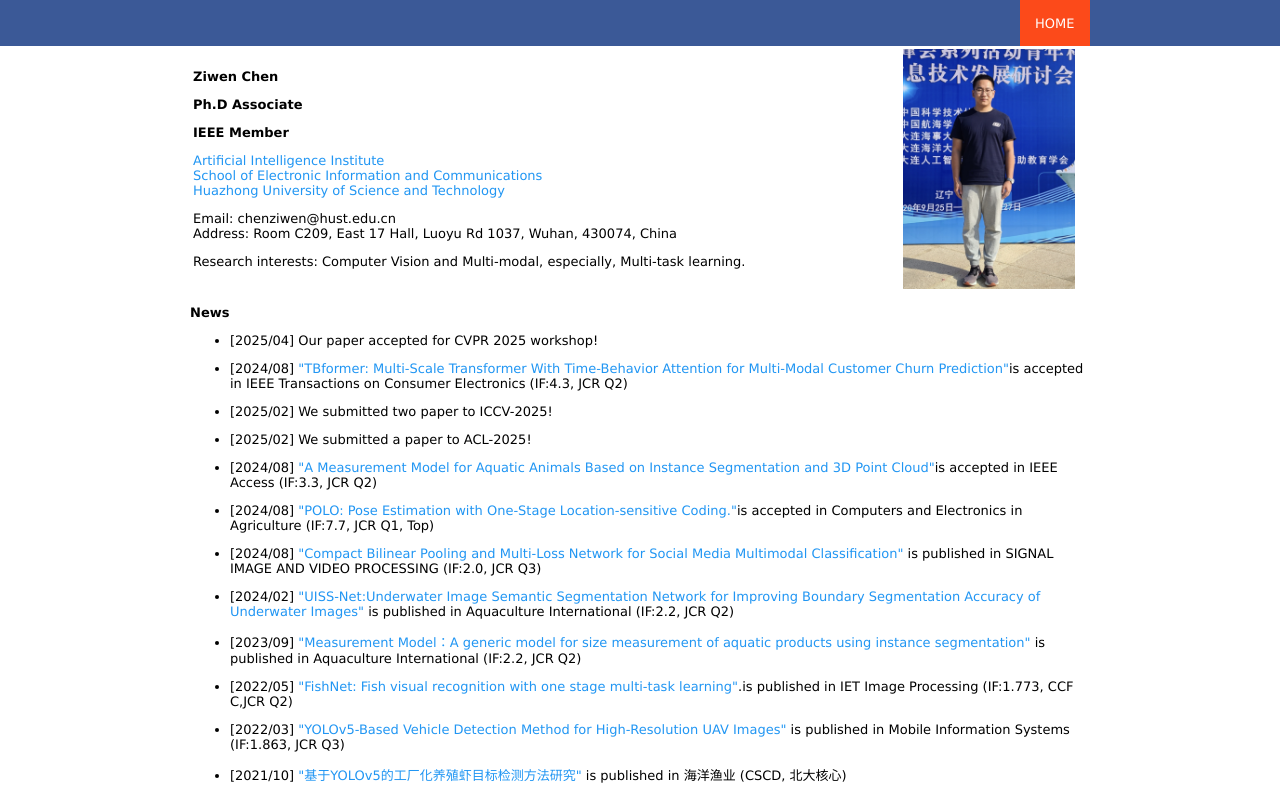
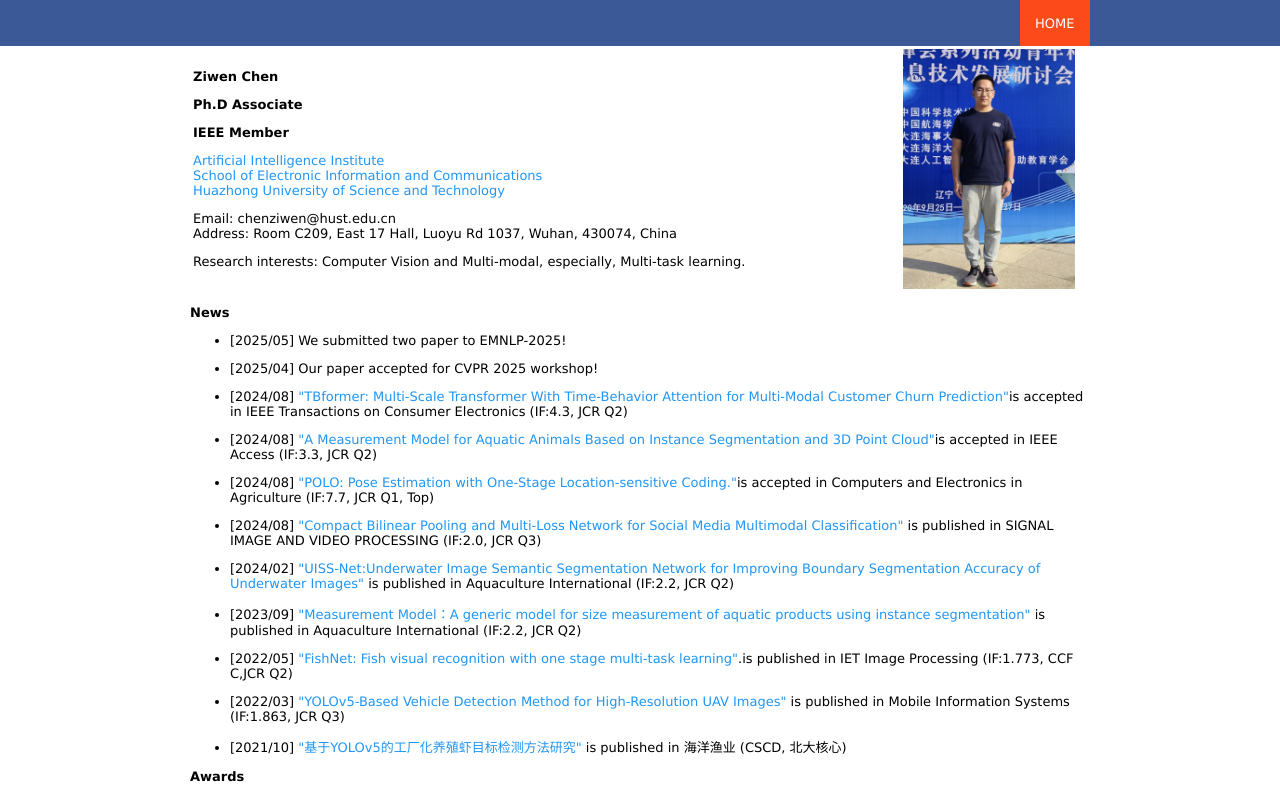
Before and after one commit to chenziwenhaoshuai/chenziwenhaoshuai.github.io, a plain HTML site: page index.html in a window 1280 px wide. Shown: the top 794 px of the page. Drawn offline with Linux system fonts and the light colour scheme.

Commit message:
Update index.html

```diff
--- a/index.html
+++ b/index.html
@@ -1889,10 +1889,9 @@
   </table>
 
 		<p><strong>News</strong></p>
+		<ul><li><p>[2025/05] We submitted two paper to EMNLP-2025!</p></li></ul>
 		<ul><li><p>[2025/04] Our paper accepted for CVPR 2025 workshop!</p></li></ul>
 		<ul><li><p>[2024/08] <a href="https://ieeexplore.ieee.org/document/10976249">"TBformer: Multi-Scale Transformer With Time-Behavior Attention for Multi-Modal Customer Churn Prediction"</a>is accepted in IEEE Transactions on Consumer Electronics (IF:4.3, JCR Q2)</p></li></ul>
-		<ul><li><p>[2025/02] We submitted two paper to ICCV-2025!</p></li></ul>
-		<ul><li><p>[2025/02] We submitted a paper to ACL-2025!</p></li></ul>
 		<ul><li><p>[2024/08] <a href="https://www.researchsquare.com/article/rs-4437659/v1">"A Measurement Model for Aquatic Animals Based on Instance Segmentation and 3D Point Cloud"</a>is accepted in IEEE Access (IF:3.3, JCR Q2)</p></li></ul>
 		<ul><li><p>[2024/08] <a href="https://authors.elsevier.com/tracking/article/details.do?aid=109384&jid=COMPAG&surname=Cao">"POLO: Pose Estimation with One-Stage Location-sensitive Coding."</a>is accepted in Computers and Electronics in Agriculture (IF:7.7, JCR Q1, Top)</p></li></ul>
 		<ul><li><p>[2024/08] <a href="https://link.springer.com/article/10.1007/s11760-024-03482-w">"Compact Bilinear Pooling and Multi-Loss Network for Social Media Multimodal Classification"</a>&nbsp;is published in SIGNAL IMAGE AND VIDEO PROCESSING (IF:2.0, JCR Q3)</p></li></ul>
```
